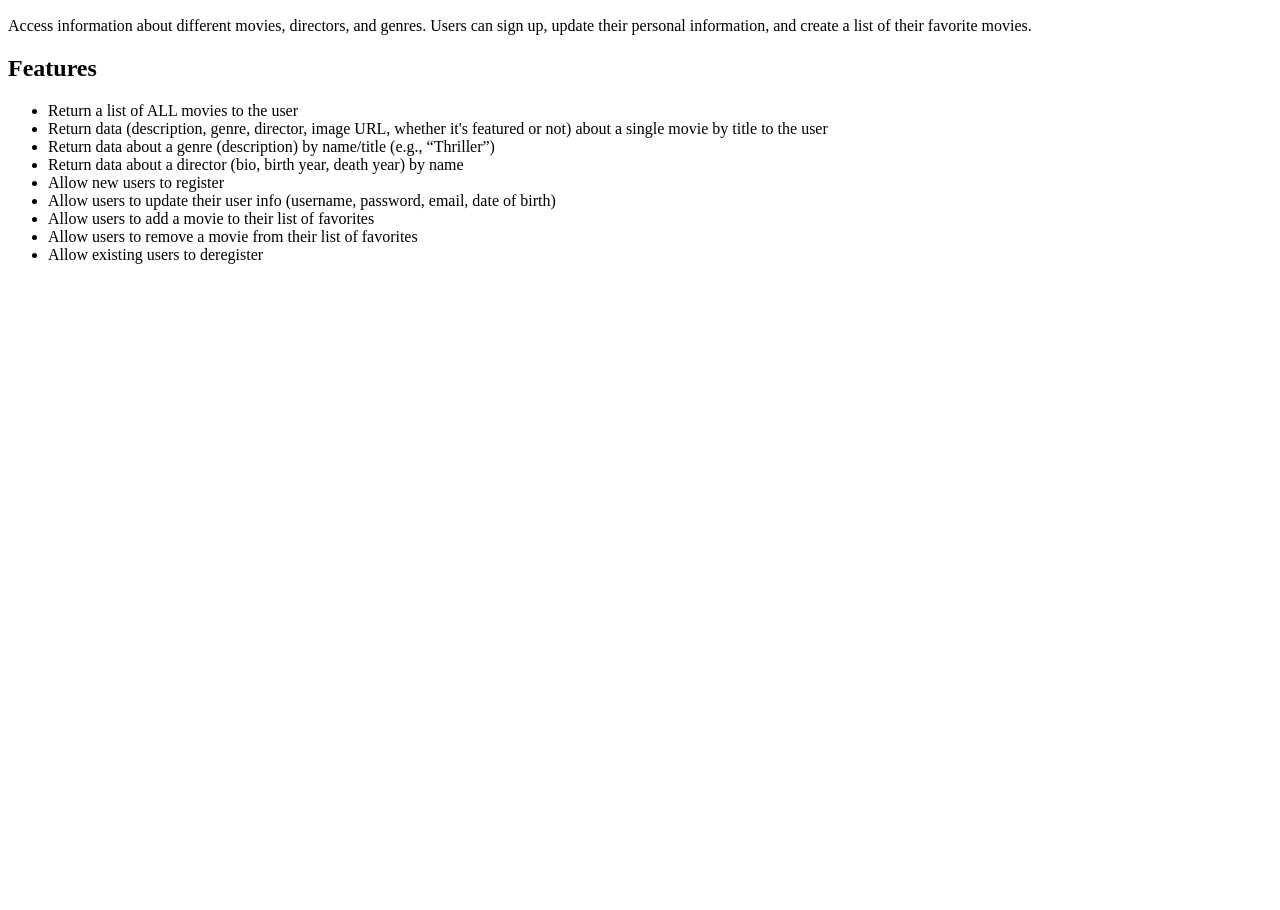
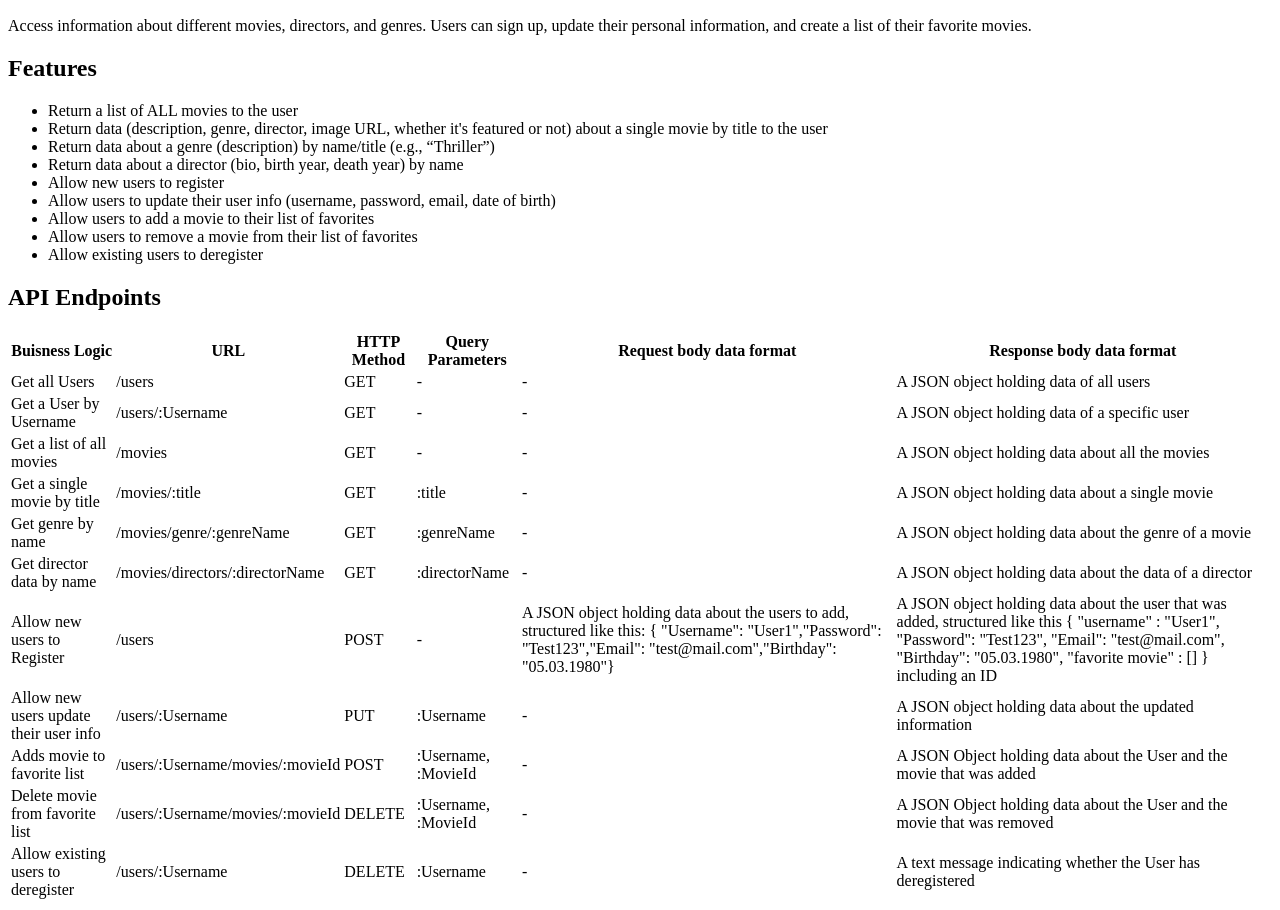
Before and after one commit to m0ntz/movie-api, a website: page public/documentation.html in a window 1280 px wide. Shown: the part 110-1020 px from the top of the page. Before the commit the page ends 800 px from the top, so only its background shows below. Drawn offline with Linux system fonts and the light colour scheme.

Commit message:
Added endpoints documentation

```diff
--- a/public/documentation.html
+++ b/public/documentation.html
@@ -36,6 +36,114 @@
       <li>Allow existing users to deregister</li>
     </ul>
   </div>
+  <div>
+    <h2>API Endpoints</h2>
+    <table>
+      <thead>
+        <tr>
+          <th>Buisness Logic</th>
+          <th>URL</th>
+          <th>HTTP Method</th>
+          <th>Query Parameters</th>
+          <th>Request body data format</th>
+          <th>Response body data format</th>
+        </tr>
+      </thead>
+      <tbody>
+        <tr>
+          <td>Get all Users</td>
+          <td>/users</td>
+          <td>GET</td>
+          <td>-</td>
+          <td>-</td>
+          <td> A JSON object holding data of all users</td>
+        </tr>
+        <tr>
+          <td>Get a User by Username</td>
+          <td>/users/:Username</td>
+          <td>GET</td>
+          <td>-</td>
+          <td>-</td>
+          <td> A JSON object holding data of a specific user</td>
+        </tr>
+        <tr>
+          <td>Get a list of all movies</td>
+          <td>/movies</td>
+          <td>GET</td>
+          <td>-</td>
+          <td>-</td>
+          <td>A JSON object holding data about all the movies</td>
+        </tr>
+        <tr>
+          <td>Get a single movie by title</td>
+          <td>/movies/:title</td>
+          <td>GET</td>
+          <td>:title</td>
+          <td>-</td>
+          <td>A JSON object holding data about a single movie</td>
+        </tr>
+        <tr>
+          <td>Get genre by name</td>
+          <td>/movies/genre/:genreName</td>
+          <td>GET</td>
+          <td>:genreName</td>
+          <td>-</td>
+          <td>A JSON object holding data about the genre of a movie</td>
+        </tr>
+        <tr>
+          <td>Get director data by name</td>
+          <td>/movies/directors/:directorName</td>
+          <td>GET</td>
+          <td>:directorName</td>
+          <td>-</td>
+          <td>A JSON object holding data about the data of a director</td>
+        </tr>
+        <tr>
+          <td>Allow new users to Register</td>
+          <td>/users</td>
+          <td>POST</td>
+          <td>-</td>
+          <td>A JSON object holding data about the users to add, structured like this:
+            { "Username": "User1","Password": "Test123","Email": "test@mail.com","Birthday": "05.03.1980"}</td>
+          <td>A JSON object holding data about the user that was added, structured like this { "username" : "User1",
+            "Password": "Test123", "Email": "test@mail.com", "Birthday": "05.03.1980", "favorite movie" : [] }
+            including an ID </td>
+        </tr>
+        <tr>
+          <td>Allow new users update their user info</td>
+          <td>/users/:Username</td>
+          <td>PUT</td>
+          <td>:Username</td>
+          <td>-</td>
+          <td>A JSON object holding data about the updated information</td>
+        </tr>
+        <tr>
+          <td>Adds movie to favorite list</td>
+          <td>/users/:Username/movies/:movieId</td>
+          <td>POST</td>
+          <td>:Username, :MovieId</td>
+          <td>-</td>
+          <td>A JSON Object holding data about the User and the movie that was added</td>
+        </tr>
+        <tr>
+          <td>Delete movie from favorite list</td>
+          <td>/users/:Username/movies/:movieId</td>
+          <td>DELETE</td>
+          <td>:Username, :MovieId</td>
+          <td>-</td>
+          <td>A JSON Object holding data about the User and the movie that was removed</td>
+        </tr>
+        <tr>
+          <td>Allow existing users to deregister</td>
+          <td>/users/:Username</td>
+          <td>DELETE</td>
+          <td>:Username</td>
+          <td>-</td>
+          <td>A text message indicating whether the User has deregistered</td>
+        </tr>
+      </tbody>
+    </table>
+  </div>
 
 
 </body>
```
